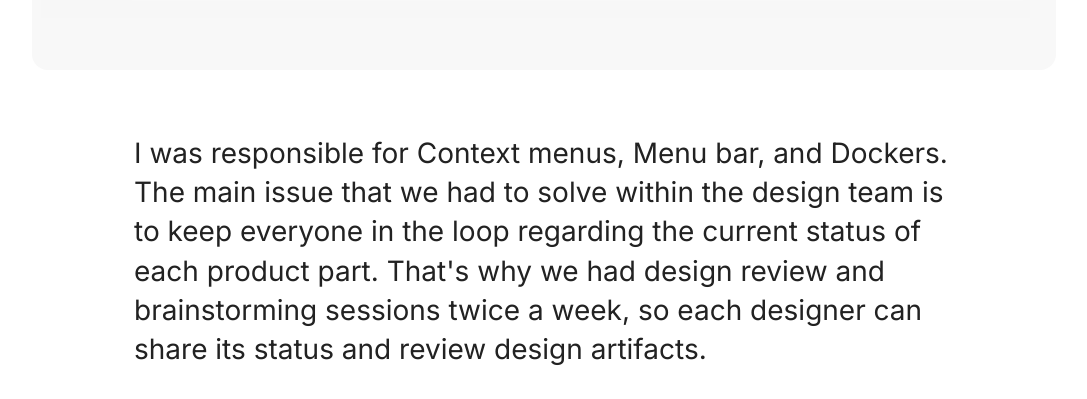
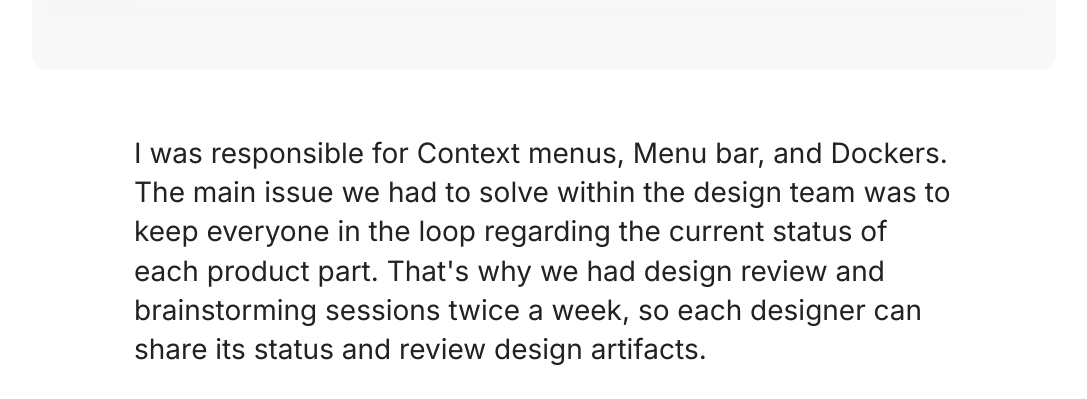
Before and after one commit to i-kochetov/csb-hk10ok, a website: page CorelDraw.html in a window 1280 px wide. Shown: the part 2940-3339 px from the top of the page, without its empty margins (96-1183 px from the left). Drawn offline with Linux system fonts and the light colour scheme.

Commit message:
Deployment from Codesandbox.

```diff
--- a/CorelDraw.html
+++ b/CorelDraw.html
@@ -77,7 +77,7 @@
 
         <div class="description-wrap">
             <p class="project-description">
-            I was responsible for Context menus, Menu bar, and Dockers. The main issue that we had to solve within the design team is to keep everyone in the loop regarding the current status of each product part.  That's why we had design review and brainstorming sessions twice a week, so each designer can share its status and review design artifacts.</p>
+            I was responsible for Context menus, Menu bar, and Dockers. The main issue we had to solve within the design team was to keep everyone in the loop regarding the current status of each product part.  That's why we had design review and brainstorming sessions twice a week, so each designer can share its status and review design artifacts.</p>
         </div>
 
       <img class="img-desktop" src="img/CD/CD-Brainstorm.png" alt="cover">
```
